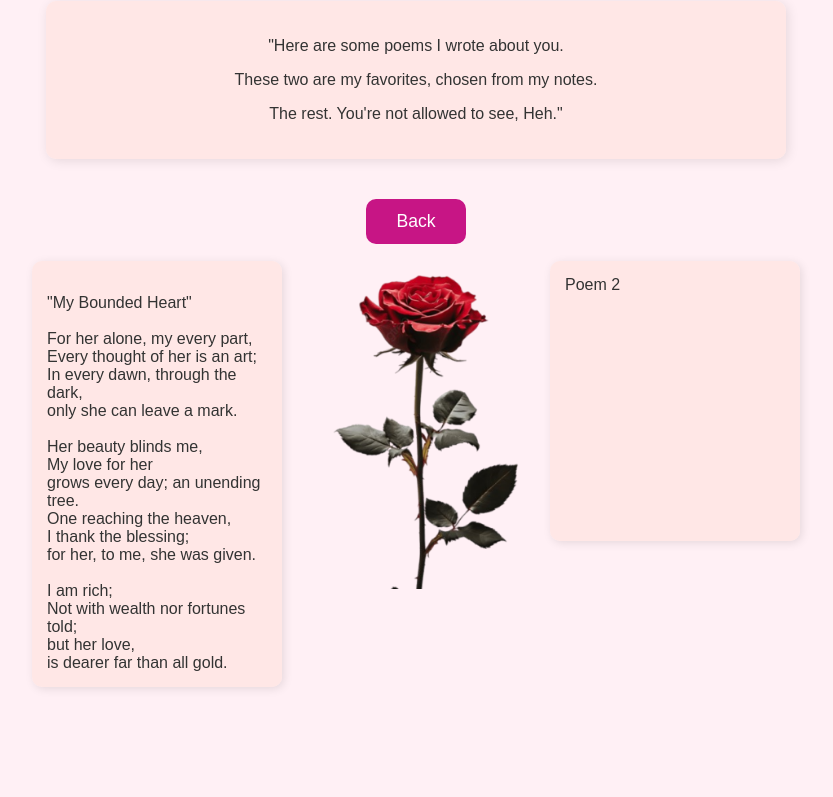
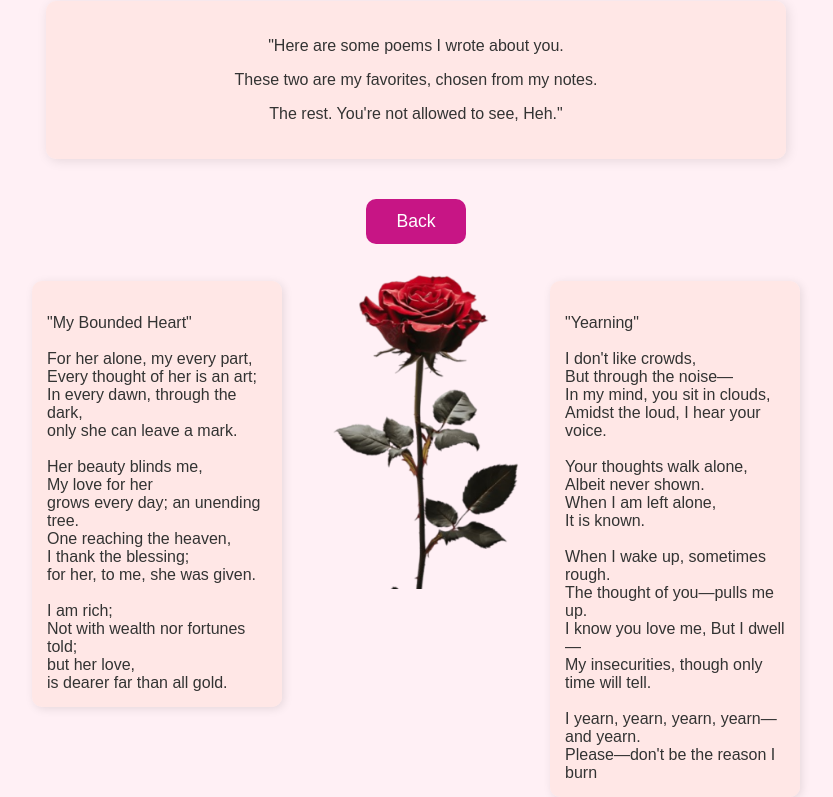
Before and after one commit to IversonMalit/To-Whom-I-Love-Most, a plain HTML site: page poems.html in a window 1280 px wide. Shown: the part 99-896 px from the top of the page, without its empty margins (224-1057 px from the left). Before the commit the page ends 840 px from the top, so only its background shows below. Drawn offline with Linux system fonts and the light colour scheme; a web font is replaced by a local one.

Commit message:
Update poems.html

```diff
--- a/poems.html
+++ b/poems.html
@@ -47,7 +47,7 @@ h1 {
 /* Desktop layout for poem sides */
 .left-column, .right-column {
     position: absolute;
-    top: 360px; /* ✨ OPTION A: MOVED HIGHER */
+    top: 380px; /* OPTION A — moved higher */
     display: flex;
     flex-direction: column;
     gap: 20px;
@@ -189,7 +189,27 @@ is dearer far than all gold.
 </div>
 
 <div class="right-column">
-    <div class="side-poem">Poem 2</div>
+    <div class="side-poem">
+"Yearning"
+
+I don't like crowds,
+But through the noise—
+In my mind, you sit in clouds,
+Amidst the loud, I hear your voice.
+
+Your thoughts walk alone,
+Albeit never shown.
+When I am left alone,
+It is known.
+
+When I wake up, sometimes rough.
+The thought of you—pulls me up.
+I know you love me, But I dwell—
+My insecurities, though only time will tell.
+
+I yearn, yearn, yearn, yearn—and yearn.
+Please—don't be the reason I burn
+    </div>
 </div>
 
 <button class="back-btn" onclick="goBack()">Back</button>
```
